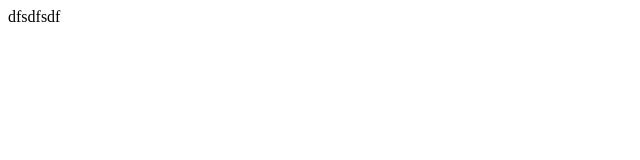
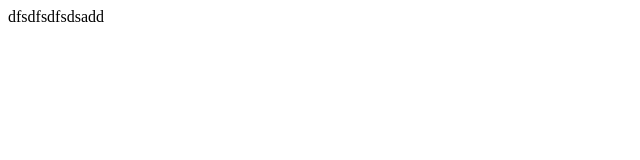
Before and after one commit to Blacksavior24/githubprueba, a plain HTML site: page index2.html in a window 1280 px wide. Shown: the full height of the page, 0-640 px from the left. Drawn offline with Linux system fonts and the light colour scheme.

Commit message:
added on index2

```diff
--- a/index2.html
+++ b/index2.html
@@ -7,6 +7,6 @@
     <title>Prueba de archivo HTML111111</title>
 </head>
 <body>
-    dfsdfsdf
+    dfsdfsdfsdsadd
 </body>
 </html>
```
